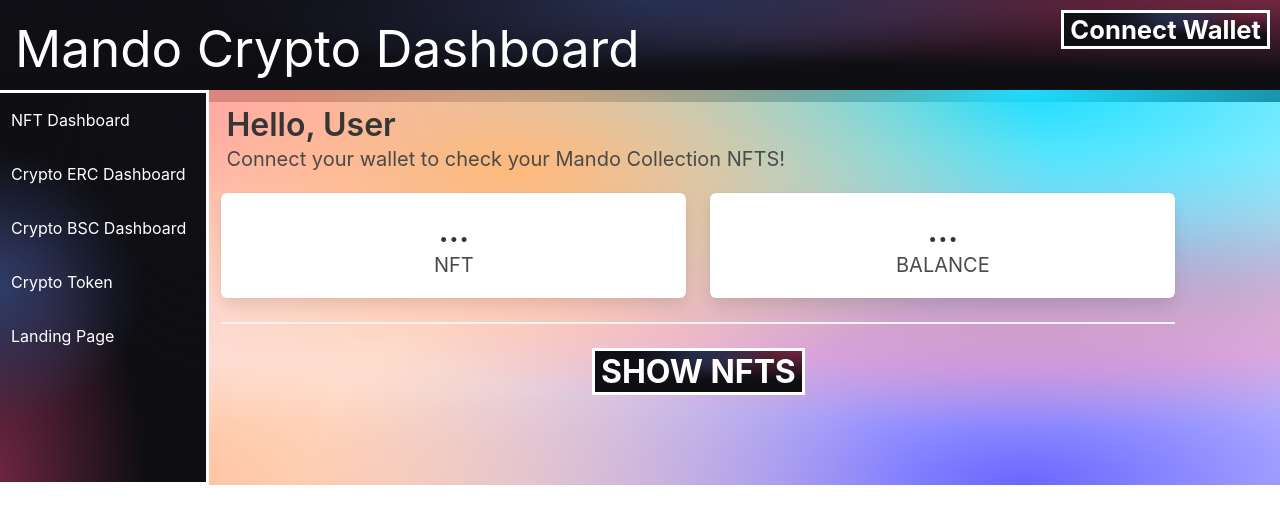
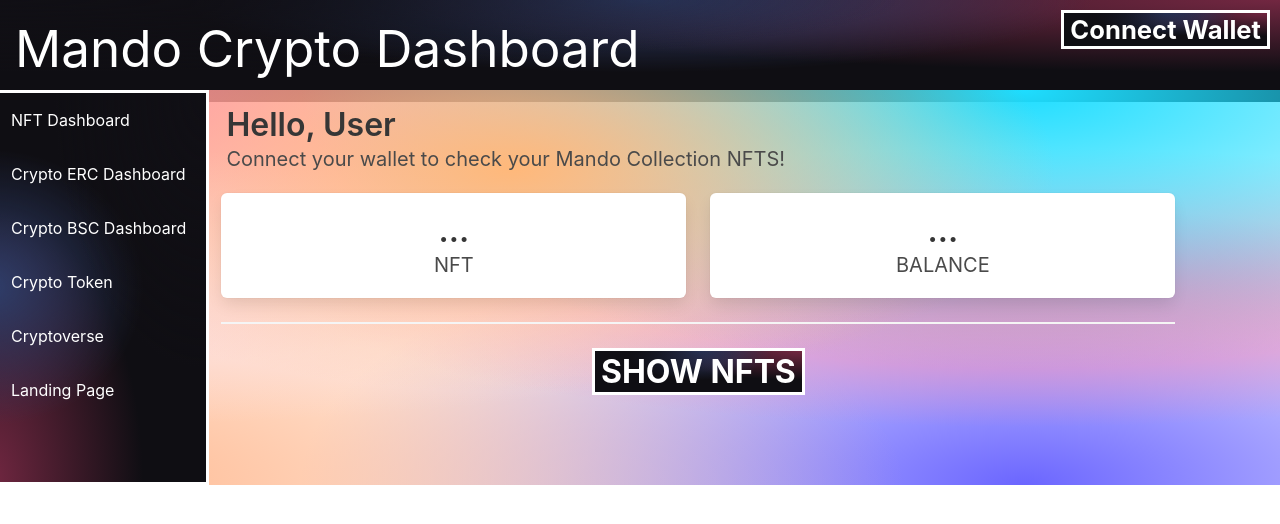
Before and after one commit to Cinodevv/CryptoDashboard, a Next.js app in the folder frontend/: page /nftDashboard in a window 1280 px wide. Shown: the top 524 px of the page. Built offline with nearby package versions, Linux system fonts and the light colour scheme.

Commit message:
Small bug edits.

```diff
--- a/frontend/pages/coinSite.js
+++ b/frontend/pages/coinSite.js
@@ -1,5 +1,5 @@
 import 'bulma/css/bulma.css'
-import styles from '../styles/mendohCoinSite.module.css'
+import styles from '../styles/coinSite.module.css'
 import Image from 'next/image'
 import Web3 from 'web3'
 import ReactNbsp from 'react-nbsp'
@@ -92,7 +92,7 @@ return(
             <img className={styles.pancakeLogo} src="/telegram.png"></img><ReactNbsp/><ReactNbsp/>
             <img className={styles.pancakeLogo} src="/discord.png"></img>
             <hr></hr>
-            <button onClick={goToLanding} className={styles.theButton}>Landing</button>
+            <button onClick={goToLanding} className={styles.theButton}>Return</button>
             <p className={styles.theFooter}>Mando Copyright 2022. All Rights Reserved.</p>
         </div>
     </div>
--- a/frontend/pages/daiDashboard.js
+++ b/frontend/pages/daiDashboard.js
@@ -1,5 +1,5 @@
 import 'bulma/css/bulma.css'
-import styles from '../styles/echange.module.css'
+import styles from '../styles/app.module.css'
 import { useState, useEffect } from 'react'
 import Web3 from 'web3'
 import { getERC20Contract } from '../blockchain/ethContract'
@@ -130,6 +130,7 @@ const DaiDashboard = () => {
                                 <li className={styles.leftText}><a href="overviewBscDashboard" className={styles.texts}>Crypto BSC Dashboard</a></li>
                                 <li className={styles.leftText}><a href="nftDashboard" className={styles.texts}>NFT Dashboard</a></li>
                                 <li className={styles.leftText}><a href="coinSite" className={styles.texts}>Crypto Token</a></li>
+                                <li className={styles.leftText}><a href="https://crypto-dash-api.vercel.app/" className={styles.texts}>Cryptoverse</a></li>
                                 <li className={styles.leftText}><a href="mandoWeb3Landing" className={styles.texts}>Landing Page</a></li>                            </ul>
                         </aside>
                     </div>
--- a/frontend/pages/ethDashboard.js
+++ b/frontend/pages/ethDashboard.js
@@ -1,5 +1,5 @@
 import 'bulma/css/bulma.css'
-import styles from '../styles/echange.module.css'
+import styles from '../styles/app.module.css'
 import { useState, useEffect } from 'react'
 import Web3 from 'web3'
 import Image from 'next/image'
@@ -155,6 +155,7 @@ const EthDashboard = () => {
                                 <li className={styles.leftText}><a href="overviewBscDashboard" className={styles.texts}>Crypto BSC Dashboard</a></li>
                                 <li className={styles.leftText}><a href="nftDashboard" className={styles.texts}>NFT Dashboard</a></li>
                                 <li className={styles.leftText}><a href="coinSite" className={styles.texts}>Crypto Token</a></li>
+                                <li className={styles.leftText}><a href="https://crypto-dash-api.vercel.app/" className={styles.texts}>Cryptoverse</a></li>
                                 <li className={styles.leftText}><a href="mandoWeb3Landing" className={styles.texts}>Landing Page</a></li>                            </ul>
                         </aside>
                     </div>
--- a/frontend/pages/linkDashboard.js
+++ b/frontend/pages/linkDashboard.js
@@ -1,5 +1,5 @@
 import 'bulma/css/bulma.css'
-import styles from '../styles/echange.module.css'
+import styles from '../styles/app.module.css'
 import { useState, useEffect } from 'react'
 import Web3 from 'web3'
 import { getERC20Contract } from '../blockchain/ethContract'
@@ -130,6 +130,7 @@ const LinkDashboard = () => {
                                 <li className={styles.leftText}><a href="overviewBscDashboard" className={styles.texts}>Crypto BSC Dashboard</a></li>
                                 <li className={styles.leftText}><a href="nftDashboard" className={styles.texts}>NFT Dashboard</a></li>
                                 <li className={styles.leftText}><a href="coinSite" className={styles.texts}>Crypto Token</a></li>
+                                <li className={styles.leftText}><a href="https://crypto-dash-api.vercel.app/" className={styles.texts}>Cryptoverse</a></li>
                                 <li className={styles.leftText}><a href="mandoWeb3Landing" className={styles.texts}>Landing Page</a></li>                            </ul>
                         </aside>
                     </div>
--- a/frontend/pages/nftDashboard.js
+++ b/frontend/pages/nftDashboard.js
@@ -1,5 +1,5 @@
 import 'bulma/css/bulma.css'
-import styles from '../styles/echange.module.css'
+import styles from '../styles/app.module.css'
 import { useState, useEffect } from 'react'
 import Web3 from 'web3'
 import { getNftContract } from '../blockchain/nftContract'
@@ -157,7 +157,8 @@ const NftDashboard = () => {
                                 <li className={styles.leftText}><a href="overviewEthDashboard" className={styles.texts}>Crypto ERC Dashboard</a></li>
                                 <li className={styles.leftText}><a href="overviewBscDashboard" className={styles.texts}>Crypto BSC Dashboard</a></li>
                                 <li className={styles.leftText}><a href="coinSite" className={styles.texts}>Crypto Token</a></li>
-                                <li className={styles.leftText}><a href="mandoWeb3Landing" className={styles.texts}>Landing Page</a></li>
+                                <li className={styles.leftText}><a href="coinSite" className={styles.texts}>Cryptoverse</a></li>
+                                <li className={styles.leftText}><a href="https://crypto-dash-api.vercel.app/" className={styles.texts}>Landing Page</a></li>
                             </ul>
                         </aside>
                     </div>
--- a/frontend/pages/overviewBscDashboard.js
+++ b/frontend/pages/overviewBscDashboard.js
@@ -1,5 +1,5 @@
 import 'bulma/css/bulma.css'
-import styles from '../styles/echange.module.css'
+import styles from '../styles/app.module.css'
 import { useState, useEffect } from 'react'
 import Web3 from 'web3'
 import { getBEP20Contract } from '../blockchain/bscContract'
--- a/frontend/pages/overviewEthDashboard.js
+++ b/frontend/pages/overviewEthDashboard.js
@@ -1,5 +1,5 @@
 import 'bulma/css/bulma.css'
-import styles from '../styles/echange.module.css'
+import styles from '../styles/app.module.css'
 import { useState, useEffect } from 'react'
 import Web3 from 'web3'
 import { getERC20Contract } from '../blockchain/ethContract'
@@ -227,6 +227,7 @@ return(
                                 <li className={styles.leftText}><a href="overviewBscDashboard" className={styles.texts}>Crypto BSC Dashboard</a></li>
                                 <li className={styles.leftText}><a href="nftDashboard" className={styles.texts}>NFT Dashboard</a></li>
                                 <li className={styles.leftText}><a href="coinSite" className={styles.texts}>Crypto Token</a></li>
+                                <li className={styles.leftText}><a href="https://crypto-dash-api.vercel.app/" className={styles.texts}>Cryptoverse</a></li>
                                 <li className={styles.leftText}><a href="mandoWeb3Landing" className={styles.texts}>Landing Page</a></li>
                     </ul>
                 </aside>
--- a/frontend/pages/shibaDashboard.js
+++ b/frontend/pages/shibaDashboard.js
@@ -1,5 +1,5 @@
 import 'bulma/css/bulma.css'
-import styles from '../styles/echange.module.css'
+import styles from '../styles/app.module.css'
 import { useState, useEffect } from 'react'
 import Web3 from 'web3'
 import { getERC20Contract } from '../blockchain/ethContract'
@@ -127,6 +127,7 @@ const ShibaDashboard = () => {
                                 <li className={styles.leftText}><a href="overviewBscDashboard" className={styles.texts}>Crypto BSC Dashboard</a></li>
                                 <li className={styles.leftText}><a href="nftDashboard" className={styles.texts}>NFT Dashboard</a></li>
                                 <li className={styles.leftText}><a href="coinSite" className={styles.texts}>Crypto Token</a></li>
+                                <li className={styles.leftText}><a href="https://crypto-dash-api.vercel.app/" className={styles.texts}>Cryptoverse</a></li>
                                 <li className={styles.leftText}><a href="mandoWeb3Landing" className={styles.texts}>Landing Page</a></li>                            </ul>
                         </aside>
                     </div>
--- a/frontend/pages/usdtDashboard.js
+++ b/frontend/pages/usdtDashboard.js
@@ -1,5 +1,5 @@
 import 'bulma/css/bulma.css'
-import styles from '../styles/echange.module.css'
+import styles from '../styles/app.module.css'
 import { useState, useEffect } from 'react'
 import Web3 from 'web3'
 import { getERC20Contract } from '../blockchain/ethContract'
@@ -131,6 +131,7 @@ const UsdtDashboard = () => {
                                 <li className={styles.leftText}><a href="overviewBscDashboard" className={styles.texts}>Crypto BSC Dashboard</a></li>
                                 <li className={styles.leftText}><a href="nftDashboard" className={styles.texts}>NFT Dashboard</a></li>
                                 <li className={styles.leftText}><a href="coinSite" className={styles.texts}>Crypto Token</a></li>
+                                <li className={styles.leftText}><a href="https://crypto-dash-api.vercel.app/" className={styles.texts}>Cryptoverse</a></li>
                                 <li className={styles.leftText}><a href="mandoWeb3Landing" className={styles.texts}>Landing Page</a></li>
                             </ul>
                         </aside>
--- a/frontend/styles/mendohCoinSite.module.css
+++ b/frontend/styles/coinSite.module.css
@@ -33,6 +33,7 @@
   border-radius: 15px;
   padding-bottom: 5px;
   width:170px;
+  background-color:white;
 }
 .theButton:hover{
   background-color:orange;
```
Also changed, not shown: frontend/styles/app.module.css (renamed from frontend/styles/echange.module.css).
